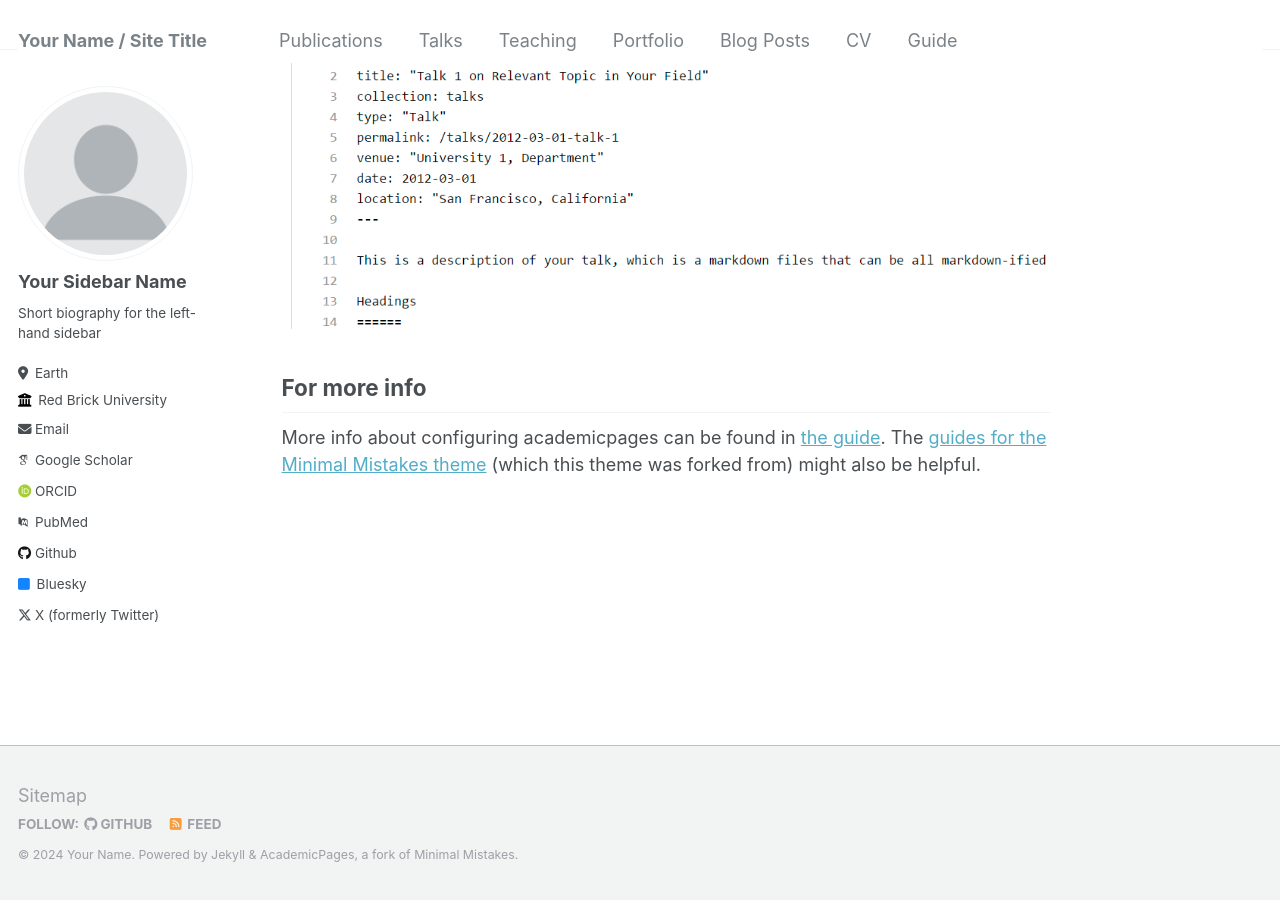
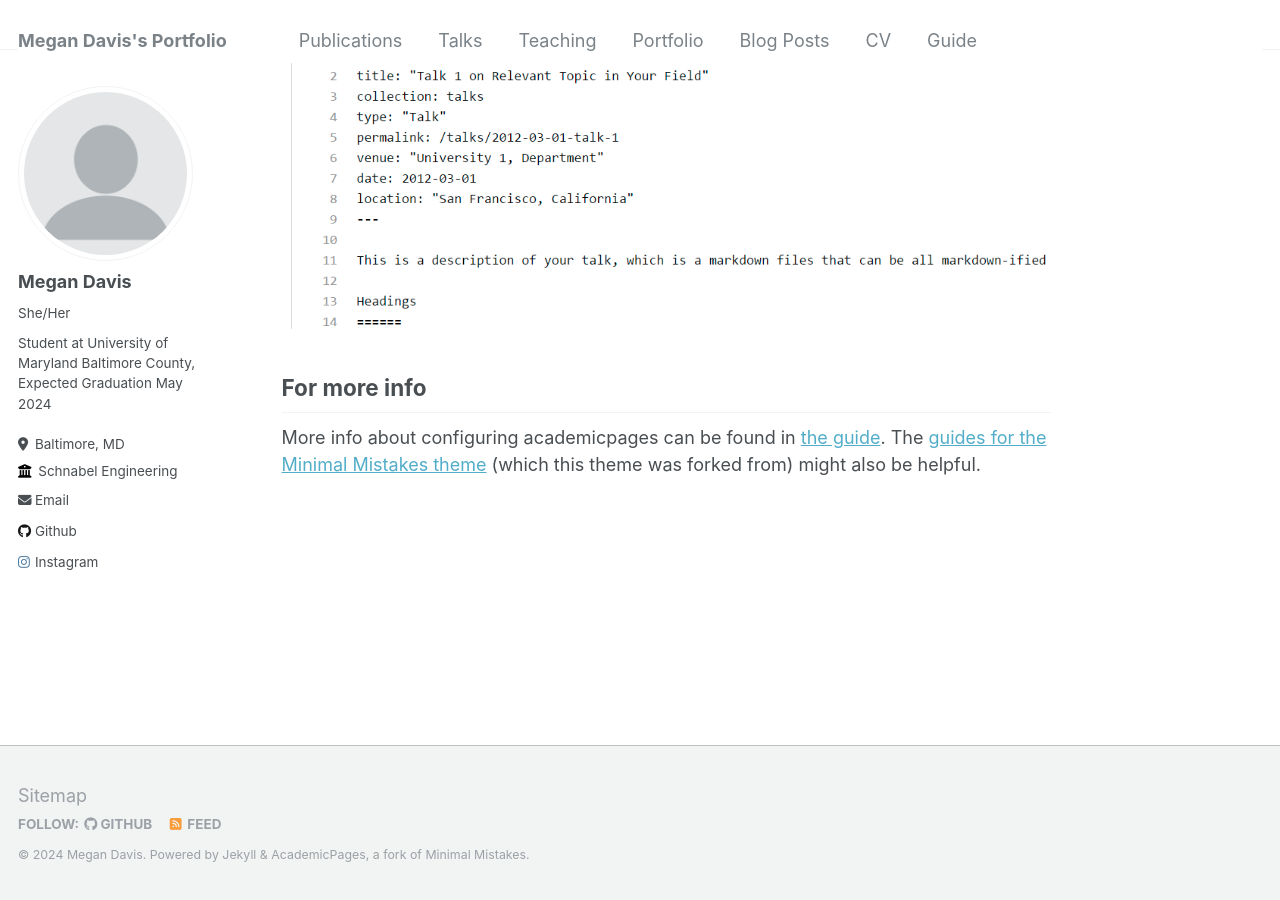
Before and after one commit to mdavis459/mdavis459.github.io, a Jekyll site: the page built from _pages/about.md, in a window 1280 px wide and 900 px high, scrolled down 2640 px. Built offline with Jekyll 4.4.1, drawn with Linux system fonts in a browser that asks for light colours; some web fonts are replaced.

Commit message:
Update _config.yml

```diff
--- a/_config.yml
+++ b/_config.yml
@@ -8,13 +8,13 @@
 
 # Basic Site Settings
 locale                   : "en-US"
-title                    : "Your Name / Site Title"
+title                    : "Megan Davis's Portfolio"
 title_separator          : "-"
-name                     : &name "Your Name"
+name                     : &name "Megan Davis"
 description              : &description "personal description"
-url                      : https://academicpages.github.io # the base hostname & protocol for your site e.g. "https://mmistakes.github.io"
+url                      : https://mdavis459.github.io # the base hostname & protocol for your site e.g. "https://mmistakes.github.io"
 baseurl                  : "" # the subpath of your site, e.g. "/blog"
-repository               : "academicpages/academicpages.github.io"
+repository               : "mdavis459/mdavis459.github.io"
 
 # Site Author - The following control what appear as part of the author content on the side bar.
 #               If a field is blank the icon and link will not appear, otherwise it will be shown.
@@ -22,55 +22,55 @@ repository               : "academicpages/academicpages.github.io"
 author:
   # Biographic information
   avatar           : "profile.png"
-  name             : "Your Sidebar Name"
-  pronouns         : # example: "she/her"
-  bio              : "Short biography for the left-hand sidebar"
-  location         : "Earth"
-  employer         : "Red Brick University"
+  name             : "Megan Davis"
+  pronouns         : "She/Her"
+  bio              : "Student at University of Maryland Baltimore County, Expected Graduation May 2024"
+  location         : "Baltimore, MD"
+  employer         : "Schnabel Engineering"
   uri              : # URL
-  email            : "none@example.org"
+  email            : "mdavis26@umbc.edu"
 
   # Academic websites
   arxiv            : # URL - Update with the correct link to your profile
-  googlescholar    : "https://scholar.google.com/citations?user=PS_CX0AAAAAJ"
+  googlescholar    : # "https://scholar.google.com/citations?user=PS_CX0AAAAAJ"
   impactstory      : # URL
-  orcid            : "http://orcid.org/yourorcidurl"
-  pubmed           : "https://www.ncbi.nlm.nih.gov/pubmed/?term=john+snow"
+  orcid            : # "http://orcid.org/yourorcidurl"
+  pubmed           : # "https://www.ncbi.nlm.nih.gov/pubmed/?term=john+snow"
   researchgate     : # URL
 
   # Repositories and software development
-  bitbucket        : # Username - Update with your username on the site
-  codepen          : # Username
-  dribbble         : # Username
-  github           : "academicpages"
-  kaggle           : # Username
-  stackoverflow    : # User number or user number and name (i.e., use "1" or "1/jeff-atwood")
+  bitbucket        :
+  codepen          :
+  dribbble         :
+  github           : "mdavis459"
+  kaggle           :
+  stackoverflow    :
 
   # Social media
-  bluesky          : "bsky.app" # Replace this with you Bluesky username
-  facebook         : # Username
-  flickr           : # Username
-  foursquare       : # Username
-  goodreads        : # Username
-  google_plus      : # Username
-  keybase          : # Username
-  instagram        : # Username
-  lastfm           : # Username
+  bluesky          :
+  facebook         :
+  flickr           :
+  foursquare       :
+  goodreads        :
+  google_plus      :
+  keybase          :
+  instagram        : "meg.davis16/"
+  lastfm           :
   linkedin         : # Username
-  mastodon         : # URL
-  medium           : # URL
-  pinterest        : # Username
-  soundcloud       : # Username
+  mastodon         :
+  medium           :
+  pinterest        :
+  soundcloud       :
   steam            : # Username
-  telegram         : # URL
-  tumblr           : # Username
-  twitter          : "UniofOxford"  # Replace this with your X / Twitter handle
-  vine             : # Username
-  weibo            : # Username
-  wikipedia        : # Username
-  xing             : # Username
-  youtube          : # Username
-  zhihu            : # URL
+  telegram         :
+  tumblr           :
+  twitter          :
+  vine             :
+  weibo            :
+  wikipedia        :
+  xing             :
+  youtube          :
+  zhihu            :
 
 
 # Site Settings
```
